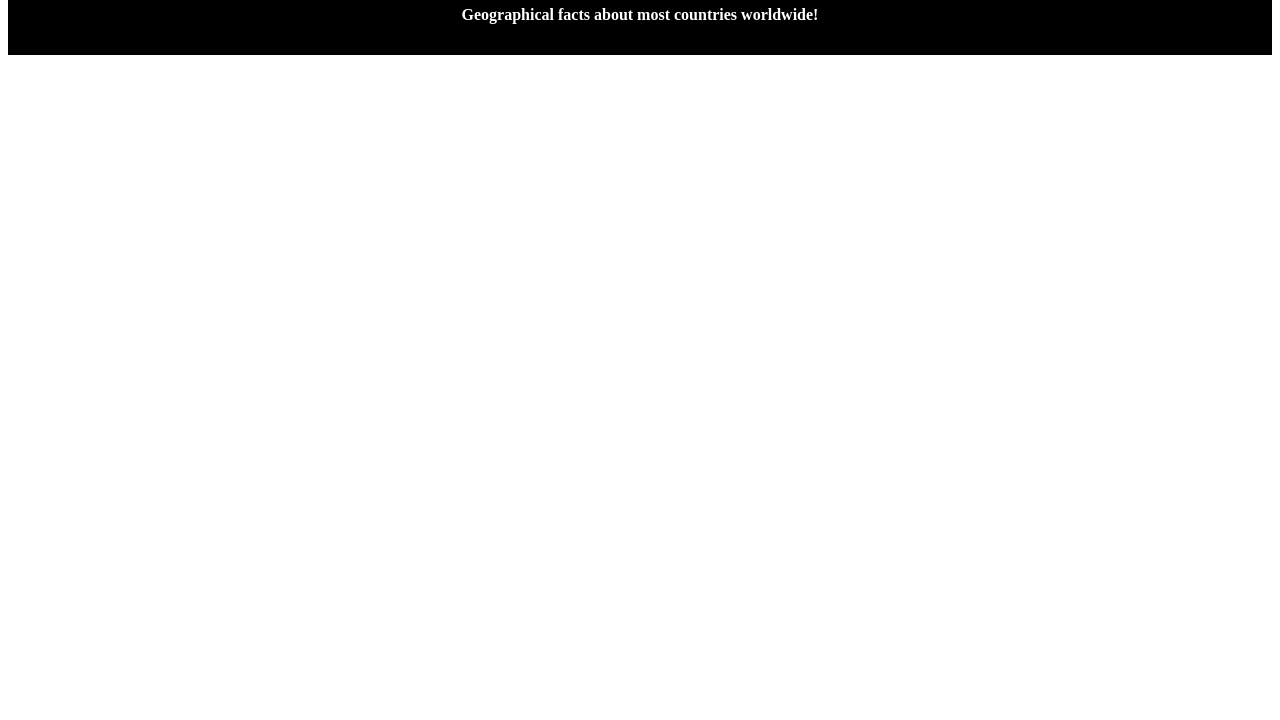
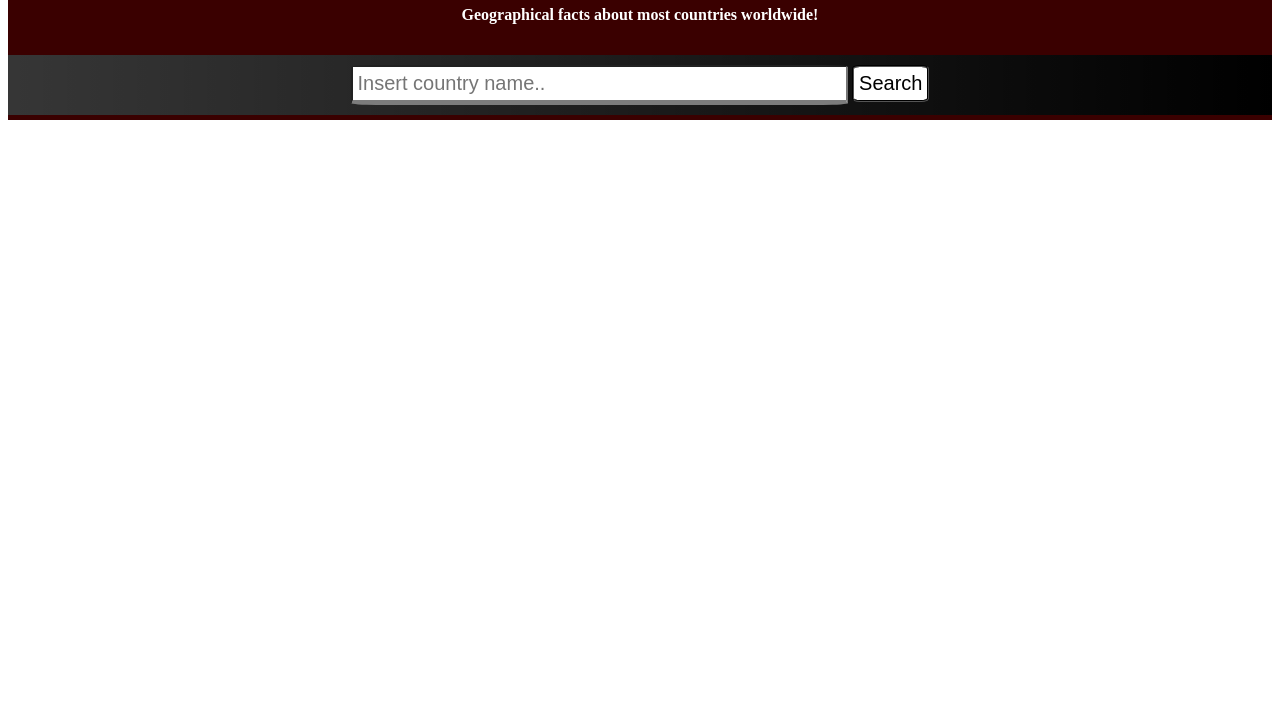
Before and after one commit to facn6/Api-project, a plain HTML site: page index.html in a window 1280 px wide. Shown: the part 80-800 px from the top of the page. Drawn offline with Linux system fonts and the light colour scheme.

Commit message:
searchbar and css

```diff
--- a/index.html
+++ b/index.html
@@ -1,4 +1,5 @@
 <html lang="en">
+
 <head>
     <meta charset="UTF-8">
     <meta name="viewport" content="width=device-width, initial-scale=1.0">
@@ -11,5 +12,11 @@
         <h2>Country Trivia</h2>
         <h4>Geographical facts about most countries worldwide!</h4>
     </section>
+    <section class="search-section">
+        <div>
+            <input placeholder="Insert country name.." type="text" name="Country Name" id="search-bar">
+            <input type="submit" value="Search" id="search-button">
+        </div>
+    </section>
 </body>
 </html>
--- a/style.css
+++ b/style.css
@@ -2,6 +2,37 @@
     text-align: center;
     color: white;
     font-family: 'Times New Roman', Times, serif;
-    background-color: rgb(0, 0, 0);
+    background-color: rgb(58, 0, 0);
     padding: 10px 10px;
 }
+.search-section{
+    background-image: linear-gradient(to right, rgba(0, 0, 0, 0.788) , rgb(0, 0, 0));
+    padding: 10px 10px;
+    text-align: center;
+    font-family: 'Times New Roman', Times, serif;
+    border-bottom:  5px solid rgb(58, 0, 0);
+}
+
+#search-bar{
+    font-size: 20px;
+    border-style: 10%;
+    width: 40%;
+    padding: 5px 5px;
+    border-radius: 5%;
+    border-bottom: 5px solid rgba(0, 0, 0, 0.514);
+}
+
+#search-button{
+    font-size: 20px;
+    border: 10%;
+    background-color: rgb(255, 255, 255);
+    color: rgb(0, 0, 0);
+    padding: 5px 5px;
+    border-style: groove;
+    border-radius: 10%;
+}
+
+#search-button:hover{
+    background-color: rgba(97, 97, 97, 0.938);
+    color: rgb(255, 255, 255);
+}
```
